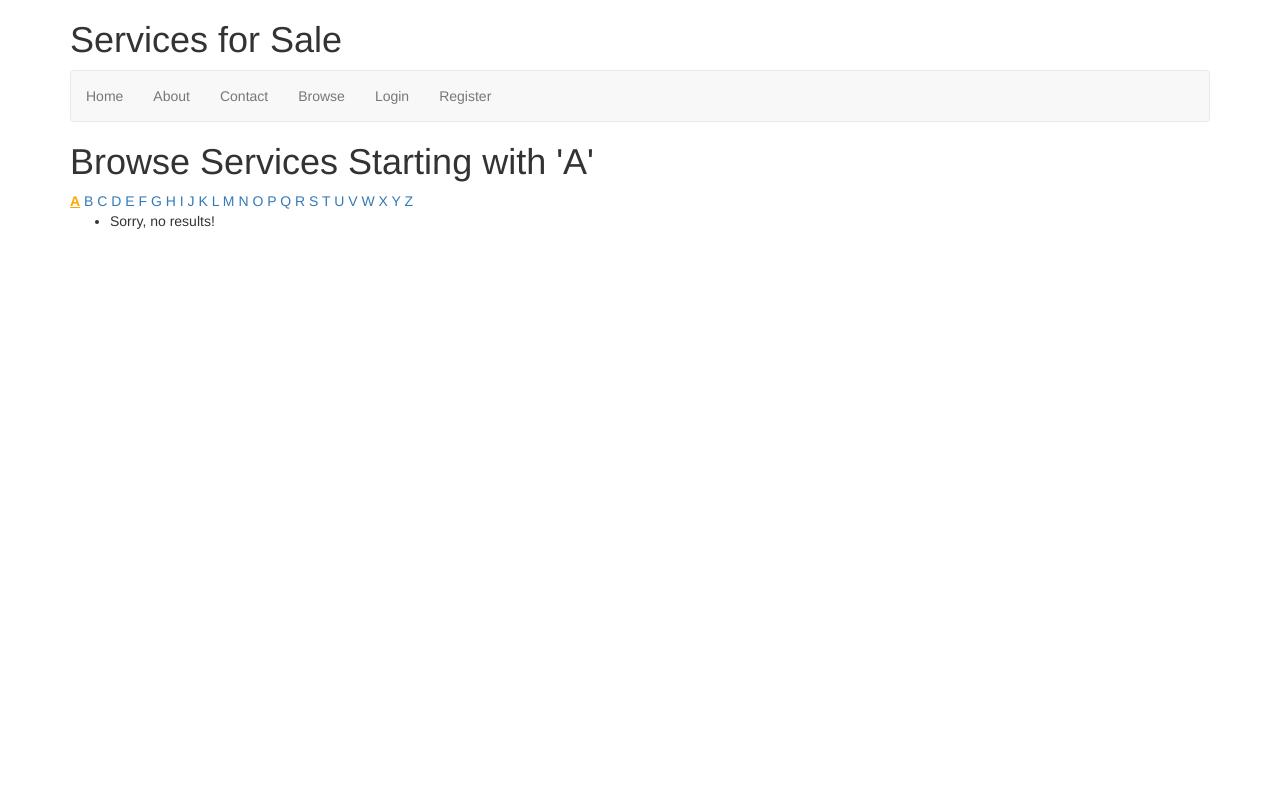
After one commit to bjshively/hellowebapp, a Django app: page /browse/name/a/ in a window 1280 px wide. The commit adds this page. Run offline with Django 3.2, Linux system fonts and the light colour scheme; data comes from the database, SQL or seed files in the repository; both versions use the stored data as it was after the commit; some libraries are stand-ins or nearby versions.

Commit message:
Added browse pages and redirects

```diff
--- a/collection/static/css/style.css
+++ b/collection/static/css/style.css
@@ -1,10 +1,5 @@
-body {
-    background-color: #3498db;
-    color: #ecf0f1;
+.active {
+    color: orange;
+    font-weight: bold;
+    text-decoration: underline;
 }
-
-h1 {
-    background-color: #34495e;
-    color: #e67e22;
-    padding: .5em;
-}
--- a/collection/templates/layouts/base.html
+++ b/collection/templates/layouts/base.html
@@ -3,7 +3,7 @@
 <head>
     <title>{% block title %}Services for Sale{% endblock %}</title>
     <link rel="stylesheet" href="https://maxcdn.bootstrapcdn.com/bootstrap/3.3.5/css/bootstrap.min.css">
-    <!-- <link rel="stylesheet" href="{% static 'css/style.css' %}" /> -->
+    <link rel="stylesheet" href="{% static 'css/style.css' %}" />
     {% block header %}{% endblock %}
 </head>
 <body>
@@ -15,6 +15,7 @@
                 <li><a href="{% url 'home' %}">Home</a></li>
                 <li><a href="{% url 'about' %}">About</a></li>
                 <li><a href="{% url 'contact' %}">Contact</a></li>
+                <li><a href="{% url 'browse' %}">Browse</a></li>
             {% if user.is_authenticated %}
                 <li><a href="{% url 'auth_logout' %}">Logout</a></li>
             {% else %}
--- /dev/null
+++ b/collection/templates/search/search.html
@@ -0,0 +1,25 @@
+{% extends 'layouts/base.html' %}
+{% block title %} Browse - {{ block.super }}{% endblock %}
+{% block content %}
+<h1>
+    Browse Services{% if initial %} Starting with '{{ initial|title }}'{% endif %}
+</h1>
+
+{% for letter in 'abcdefghijklmnopqrstuvwxyz' %}
+<a href="{% url 'browse_by_name' initial=letter %}"
+    {% if initial == letter %}class="active"{% endif %}>
+    {{ letter|upper }}</a>
+{% endfor %}
+
+<ul>
+    {% for service in services %}
+    <li>
+        <a href="{% url 'service_detail' slug=service.slug %}">
+            {{ service.name }}
+        </a>
+    </li>
+    {% empty %}
+    <li>Sorry, no results!</li>
+    {% endfor %}
+</ul>
+{% endblock %}
--- a/collection/templates/services/service_detail.html
+++ b/collection/templates/services/service_detail.html
@@ -2,6 +2,7 @@
 {% block title %}{{ service.name }} - {{ block.super }}{% endblock %}
 {% block content %}
 <h1>{{ service.name }}</h2>
+<p>offered by <strong>{{ service.user }}</strong>.</p>
 <p><strong>Details:</strong> {{ service.description }}</p>
 {% if user == service.user %}
     <p>><a href="{% url 'edit_service' slug=service.slug %}">Edit me!</a></p
--- a/collection/views.py
+++ b/collection/views.py
@@ -5,7 +5,7 @@ from django.http import Http404
 from collection.forms import ServiceForm
 from collection.models import Service
 
-#Index - list of all services
+#index - list of all services
 def index(request):
     services = Service.objects.all()
 
@@ -70,3 +70,16 @@ def create_service(request):
     return render(request, 'services/create_service.html', {
         'form': form,
     })
+
+#Browse views
+def browse_by_name(request, initial=None):
+    if initial:
+        services = Service.objects.filter(
+            name__istartswith=initial).order_by('name')
+    else:
+        services = Service.objects.all().order_by('name')
+
+    return render(request, 'search/search.html', {
+        'services': services,
+        'initial': initial,
+        })
--- a/hellowebapp/urls.py
+++ b/hellowebapp/urls.py
@@ -1,7 +1,7 @@
 from collection.backends import MyRegistrationView
 from django.conf.urls import patterns, include, url
 from django.contrib import admin
-from django.views.generic import TemplateView
+from django.views.generic import TemplateView, RedirectView
 from django.contrib.auth.views import(
     password_reset,
     password_reset_done,
@@ -17,11 +17,23 @@ urlpatterns = patterns('',
     url(r'^contact/$',
         TemplateView.as_view(template_name='contact.html'),
         name='contact'),
+
+    url(r'^services/$',
+        RedirectView.as_view(pattern_name='browse')),
     url(r'^services/(?P<slug>[-\w]+)/$',
         'collection.views.service_detail',
         name='service_detail'),
     url(r'^services/(?P<slug>[-\w]+)/edit/$',
         'collection.views.edit_service', name='edit_service'),
+
+    #browse URLs
+    url(r'^browse/$', RedirectView.as_view(
+        pattern_name='browse')),
+    url(r'^browse/name/$', 'collection.views.browse_by_name', name='browse'),
+    url(r'^browse/name/(?P<initial>[-\w]+)/$', 'collection.views.browse_by_name',
+        name='browse_by_name'),
+
+    #password reset URLs
     url(r'^accounts/password/reset/$', password_reset,
         {'template_name': 'registration/password_reset_form.html'},
         name="password_reset"),
@@ -36,6 +48,8 @@ urlpatterns = patterns('',
         password_reset_complete,
         {'template_name': 'registration/password_reset_complete.html'},
         name="password_reset_complete"),
+
+    #register URLs
     url(r'^accounts/register/$', MyRegistrationView.as_view(),
         name='registration_register'),
     url(r'^accounts/create_service/$',
```
Also changed, not shown: db.sqlite3.
